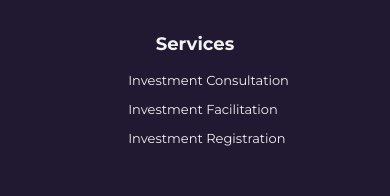
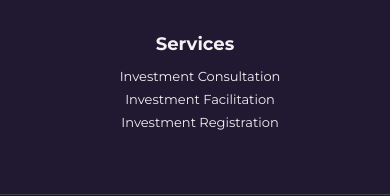
Before and after one commit to uvindukaralliyadda/Lakwell-Ventures, a React (Vite) app: page / in a window 390 px wide. Shown: the part 8308-8504 px from the top of the page. Built offline with nearby package versions, Linux system fonts and the light colour scheme.

Commit message:
footer fixed

```diff
--- a/src/Components/Footer/Footer.css
+++ b/src/Components/Footer/Footer.css
@@ -123,9 +123,13 @@
     white-space: nowrap;
   }
 
-  .footer-1 h2 img{
+  .footer-3 ul li a {
+    display: flex;
+    justify-content: center;
     align-items: center;
   }
+
+
 
   .foot_logo{
     text-align: center;
```
